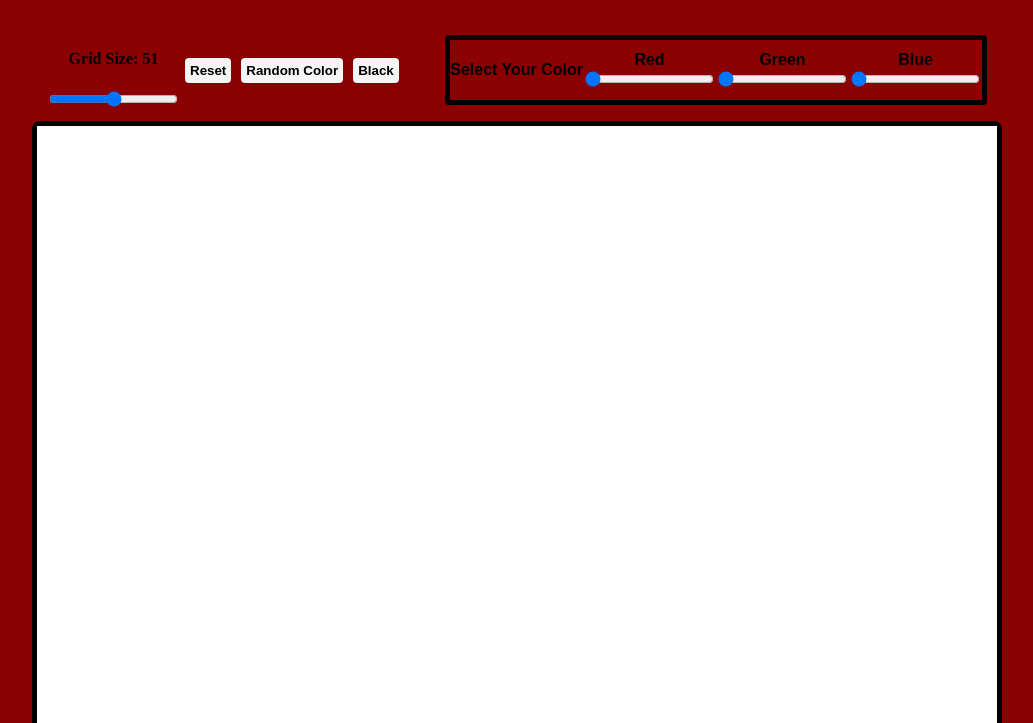
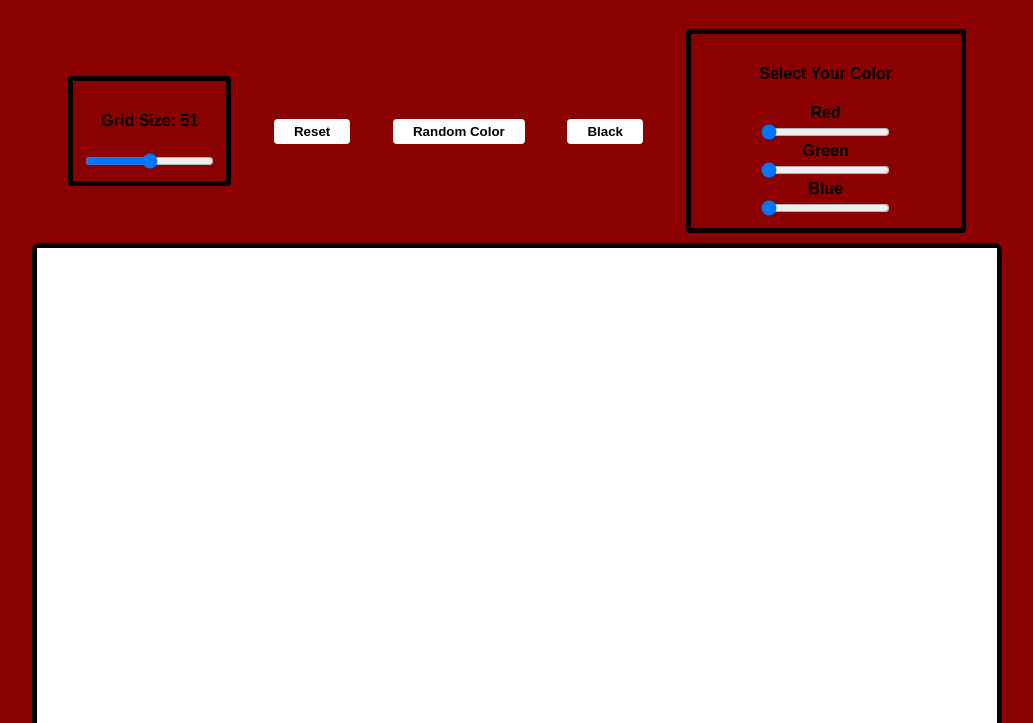
Before and after one commit to Keenan-B/etch-a-sketch, a plain HTML site: page index.html in a window 1280 px wide. Shown: the part 70-793 px from the top of the page, without its empty margins (123-1156 px from the left). Drawn offline with Linux system fonts and the light colour scheme.

Commit message:
Add button styling.

```diff
--- a/index.html
+++ b/index.html
@@ -17,8 +17,14 @@
                     <h4>Grid Size<span id="gridSize"></span></h4>
                     <input type="range" id="userInput" min="1" max="100">
                 </div>
+                </div>
+                <div class = "midButton">
                     <div id="button1"></div>
+                </div>
+                <div class = "midButton">
                     <div id="button2"></div>
+                </div>
+                <div class = "midButton">
                     <div id="button3"></div>
                 </div>
                 <div class="rgbSlider">
--- a/style.css
+++ b/style.css
@@ -46,17 +46,24 @@
     flex-direction: row;
     justify-content: space-between;
     padding: 5px;
-    margin: 5px;
-    background-color: whitesmoke;
+    padding-left: 20px;
+    padding-right: 20px;
     border-style: none;
     border-radius: 4px;
     font-weight: 700;
     font-family: Arial, Helvetica, sans-serif;
+    background-color: white;
+    cursor: pointer;
 }
+
+input[type=range] {
+    cursor: pointer;
+}
+
 
 .buttons {
     display: flex;
-    justify-content: space-between;
+    justify-content: space-around;
     align-items: center;
     padding: 10px;
     max-width: 960px;
@@ -66,13 +73,29 @@
 
 .leftbuttons {
     display: flex;
+    justify-content: space-between;
     align-items: center;
     margin-left: 10px;
 }
 
+
+
+.userInput {
+    display: flex;
+    flex-direction: column;
+    padding: 10px;
+    border: 5px solid black;
+    border-radius: 4px;
+    font-family: Arial, Helvetica, sans-serif;
+    font-weight: 700;
+}
+
 .rgbSlider {
     display: flex;
+    flex-direction: column;
     align-items: center;
+    min-width: 250px;
+    padding: 10px;
     margin-right: 10px;
     font-family: Arial, Helvetica, sans-serif;
     font-weight: 700;
@@ -95,3 +118,20 @@
     display: flex;
     flex-direction: column;
 }
+
+.midButton {
+    display: flex;
+    justify-content: center;
+    cursor: pointer;
+}
+
+.midButton:hover {
+    cursor: pointer;
+    background-color: darkgrey;
+    transform: translateY(-1px);
+    transform:scale(110%);
+}
+
+.midButton:hover:active {
+    transform:scale(120%);
+}
```
Lines whose indentation alone changed are shown as unchanged.
